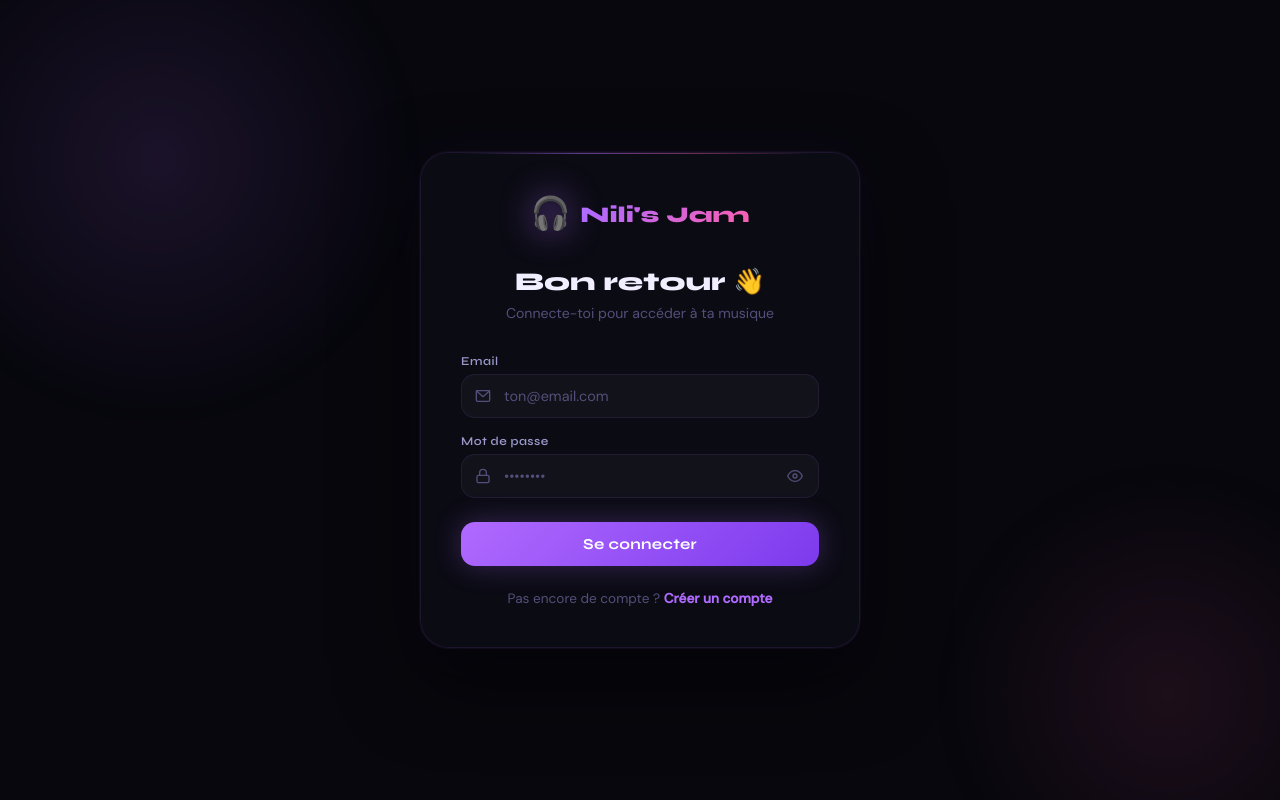
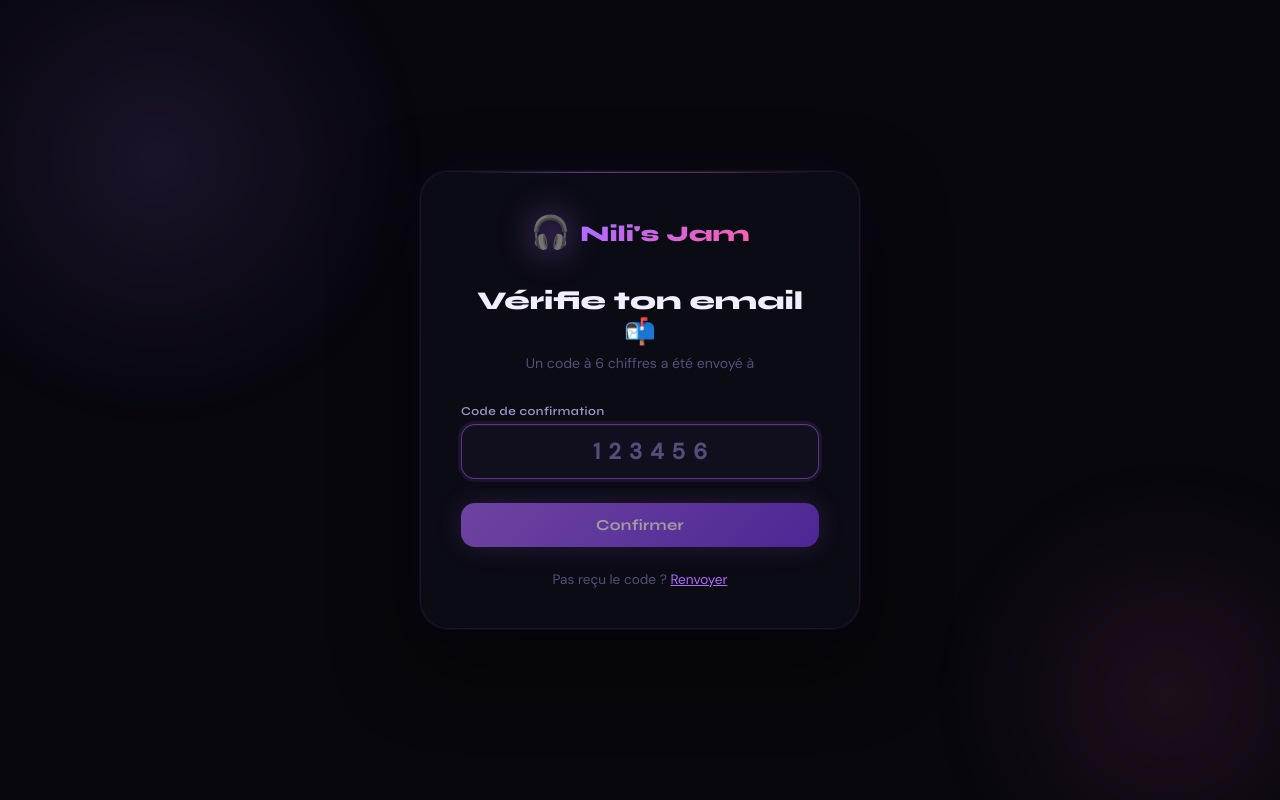
Before and after one commit to nilijam/nilis-jam, a React (Vite) app: page /verify in a window 1280 px wide. Before the commit this address led to /login. Built offline with nearby package versions, Linux system fonts and the light colour scheme; no server answers.

Commit message:
feat: vérification code email après inscription

```diff
--- a/src/App.jsx
+++ b/src/App.jsx
@@ -13,6 +13,7 @@ import Radio from './pages/Radio';
 import EpubReader from './pages/EpubReader';
 import Login from './pages/Login';
 import Register from './pages/Register';
+import Verify from './pages/Verify';
 import Playlists from './pages/Playlists';
 import Stats from './pages/Stats';
 import Profile from './pages/Profile';
@@ -25,6 +26,7 @@ export default function App() {
           <Routes>
             <Route path="/login"    element={<Login />} />
             <Route path="/register" element={<Register />} />
+            <Route path="/verify"   element={<Verify />} />
             <Route
               path="/*"
               element={
--- a/src/pages/Register.jsx
+++ b/src/pages/Register.jsx
@@ -1,9 +1,8 @@
 import { useState } from 'react';
 import { Link, useNavigate } from 'react-router-dom';
 import { useAuth } from '../context/AuthContext';
-import './Login.css'; // Même CSS partagé
+import './Login.css';
 
-// Calcule la force du mot de passe (0, 1, 2, 3)
 function getPasswordStrength(pwd) {
   if (!pwd) return 0;
   let score = 0;
@@ -13,19 +12,19 @@ function getPasswordStrength(pwd) {
   return score;
 }
 
-const STRENGTH_LABELS = ['', 'Faible', 'Moyen', 'Fort'];
+const STRENGTH_LABELS  = ['', 'Faible', 'Moyen', 'Fort'];
 const STRENGTH_CLASSES = ['', 'weak', 'medium', 'strong'];
 
 export default function Register() {
   const { register } = useAuth();
   const navigate = useNavigate();
 
-  const [form, setForm] = useState({ username: '', email: '', password: '', confirm: '' });
-  const [errors, setErrors] = useState({});
+  const [form, setForm]               = useState({ username: '', email: '', password: '', confirm: '' });
+  const [errors, setErrors]           = useState({});
   const [globalError, setGlobalError] = useState('');
-  const [loading, setLoading] = useState(false);
+  const [loading, setLoading]         = useState(false);
   const [showPassword, setShowPassword] = useState(false);
-  const [showConfirm, setShowConfirm] = useState(false);
+  const [showConfirm, setShowConfirm]   = useState(false);
 
   const strength = getPasswordStrength(form.password);
 
@@ -38,9 +37,9 @@ export default function Register() {
 
   const validate = () => {
     const e = {};
-    if (!form.username.trim()) e.username = 'Le nom d\'utilisateur est requis.';
+    if (!form.username.trim()) e.username = "Le nom d'utilisateur est requis.";
     else if (form.username.trim().length < 3) e.username = 'Minimum 3 caractères.';
-    if (!form.email.trim()) e.email = 'L\'email est requis.';
+    if (!form.email.trim()) e.email = "L'email est requis.";
     else if (!/\S+@\S+\.\S+/.test(form.email)) e.email = 'Email invalide.';
     if (!form.password) e.password = 'Le mot de passe est requis.';
     else if (form.password.length < 6) e.password = 'Minimum 6 caractères.';
@@ -49,34 +48,30 @@ export default function Register() {
     return e;
   };
 
-  const handleSubmit = (e) => {
+  const handleSubmit = async (e) => {
     e.preventDefault();
     const validationErrors = validate();
-    if (Object.keys(validationErrors).length > 0) {
-      setErrors(validationErrors);
-      return;
-    }
+    if (Object.keys(validationErrors).length > 0) { setErrors(validationErrors); return; }
 
     setLoading(true);
-    setTimeout(() => {
-      const result = register({
+    const result = await register({
       username: form.username.trim(),
-        email: form.email.trim(),
+      email:    form.email.trim(),
       password: form.password,
     });
+
     if (result.ok) {
-        navigate('/');
+      // Rediriger vers la page de vérification du code
+      navigate('/verify');
     } else {
       setGlobalError(result.error);
     }
     setLoading(false);
-    }, 250);
   };
 
   return (
     <div className="auth-page">
       <div className="auth-card">
-        {/* Logo */}
         <div className="auth-logo">
           <span className="auth-logo-icon">🎧</span>
           <span className="auth-logo-text">Nili's Jam</span>
@@ -87,89 +82,53 @@ export default function Register() {
 
         <form className="auth-form" onSubmit={handleSubmit} noValidate>
           {globalError && (
-            <div className="auth-error-banner">
-              <ErrorIcon /> {globalError}
-            </div>
+            <div className="auth-error-banner"><ErrorIcon /> {globalError}</div>
           )}
 
           {/* Nom d'utilisateur */}
           <div className="auth-field">
             <label className="auth-label" htmlFor="username">Nom d'utilisateur</label>
             <div className="auth-input-wrap">
-              <input
-                id="username"
-                name="username"
-                type="text"
-                autoComplete="username"
-                value={form.username}
-                onChange={handleChange}
-                placeholder="ton_pseudo"
-                className={`auth-input ${errors.username ? 'error' : ''}`}
-              />
+              <input id="username" name="username" type="text" autoComplete="username"
+                value={form.username} onChange={handleChange} placeholder="ton_pseudo"
+                className={`auth-input ${errors.username ? 'error' : ''}`} />
               <span className="auth-input-icon"><UserIcon /></span>
             </div>
-            {errors.username && (
-              <span className="auth-field-error"><ErrorIcon size={12} /> {errors.username}</span>
-            )}
+            {errors.username && <span className="auth-field-error"><ErrorIcon size={12} /> {errors.username}</span>}
           </div>
 
           {/* Email */}
           <div className="auth-field">
             <label className="auth-label" htmlFor="email">Email</label>
             <div className="auth-input-wrap">
-              <input
-                id="email"
-                name="email"
-                type="email"
-                autoComplete="email"
-                value={form.email}
-                onChange={handleChange}
-                placeholder="ton@email.com"
-                className={`auth-input ${errors.email ? 'error' : ''}`}
-              />
+              <input id="email" name="email" type="email" autoComplete="email"
+                value={form.email} onChange={handleChange} placeholder="ton@email.com"
+                className={`auth-input ${errors.email ? 'error' : ''}`} />
               <span className="auth-input-icon"><MailIcon /></span>
             </div>
-            {errors.email && (
-              <span className="auth-field-error"><ErrorIcon size={12} /> {errors.email}</span>
-            )}
+            {errors.email && <span className="auth-field-error"><ErrorIcon size={12} /> {errors.email}</span>}
           </div>
 
           {/* Mot de passe */}
           <div className="auth-field">
             <label className="auth-label" htmlFor="password">Mot de passe</label>
             <div className="auth-input-wrap">
-              <input
-                id="password"
-                name="password"
-                type={showPassword ? 'text' : 'password'}
-                autoComplete="new-password"
-                value={form.password}
-                onChange={handleChange}
-                placeholder="••••••••"
-                className={`auth-input ${errors.password ? 'error' : ''}`}
-              />
+              <input id="password" name="password" type={showPassword ? 'text' : 'password'}
+                autoComplete="new-password" value={form.password} onChange={handleChange}
+                placeholder="••••••••" className={`auth-input ${errors.password ? 'error' : ''}`} />
               <span className="auth-input-icon"><LockIcon /></span>
-              <button
-                type="button"
-                className="auth-eye-btn"
+              <button type="button" className="auth-eye-btn"
                 onClick={() => setShowPassword(p => !p)}
-                aria-label={showPassword ? 'Masquer' : 'Afficher'}
-              >
+                aria-label={showPassword ? 'Masquer' : 'Afficher'}>
                 {showPassword ? <EyeOffIcon /> : <EyeIcon />}
               </button>
             </div>
-            {errors.password && (
-              <span className="auth-field-error"><ErrorIcon size={12} /> {errors.password}</span>
-            )}
-            {/* Indicateur de force */}
+            {errors.password && <span className="auth-field-error"><ErrorIcon size={12} /> {errors.password}</span>}
             {form.password && (
               <>
                 <div className="password-strength">
                   {[1, 2, 3].map(i => (
-                    <div
-                      key={i}
-                      className={`strength-bar ${i <= strength ? STRENGTH_CLASSES[strength] : ''}`}
-                    />
+                    <div key={i} className={`strength-bar ${i <= strength ? STRENGTH_CLASSES[strength] : ''}`} />
                   ))}
                 </div>
                 <span className="strength-label">{STRENGTH_LABELS[strength]}</span>
@@ -181,29 +140,17 @@ export default function Register() {
           <div className="auth-field">
             <label className="auth-label" htmlFor="confirm">Confirmer le mot de passe</label>
             <div className="auth-input-wrap">
-              <input
-                id="confirm"
-                name="confirm"
-                type={showConfirm ? 'text' : 'password'}
-                autoComplete="new-password"
-                value={form.confirm}
-                onChange={handleChange}
-                placeholder="••••••••"
-                className={`auth-input ${errors.confirm ? 'error' : ''}`}
-              />
+              <input id="confirm" name="confirm" type={showConfirm ? 'text' : 'password'}
+                autoComplete="new-password" value={form.confirm} onChange={handleChange}
+                placeholder="••••••••" className={`auth-input ${errors.confirm ? 'error' : ''}`} />
               <span className="auth-input-icon"><LockIcon /></span>
-              <button
-                type="button"
-                className="auth-eye-btn"
+              <button type="button" className="auth-eye-btn"
                 onClick={() => setShowConfirm(p => !p)}
-                aria-label={showConfirm ? 'Masquer' : 'Afficher'}
-              >
+                aria-label={showConfirm ? 'Masquer' : 'Afficher'}>
                 {showConfirm ? <EyeOffIcon /> : <EyeIcon />}
               </button>
             </div>
-            {errors.confirm && (
-              <span className="auth-field-error"><ErrorIcon size={12} /> {errors.confirm}</span>
-            )}
+            {errors.confirm && <span className="auth-field-error"><ErrorIcon size={12} /> {errors.confirm}</span>}
           </div>
 
           <button className="auth-submit" type="submit" disabled={loading}>
@@ -213,30 +160,16 @@ export default function Register() {
         </form>
 
         <p className="auth-switch">
-          Déjà un compte ?{' '}
-          <Link to="/login">Se connecter</Link>
+          Déjà un compte ? <Link to="/login">Se connecter</Link>
         </p>
       </div>
     </div>
   );
 }
 
-/* ── Icônes SVG inline ── */
-function UserIcon() {
-  return <svg width="16" height="16" viewBox="0 0 24 24" fill="none" stroke="currentColor" strokeWidth="2" strokeLinecap="round" strokeLinejoin="round"><path d="M20 21v-2a4 4 0 0 0-4-4H8a4 4 0 0 0-4 4v2"/><circle cx="12" cy="7" r="4"/></svg>;
-}
-function MailIcon() {
-  return <svg width="16" height="16" viewBox="0 0 24 24" fill="none" stroke="currentColor" strokeWidth="2" strokeLinecap="round" strokeLinejoin="round"><rect x="2" y="4" width="20" height="16" rx="2"/><polyline points="2,4 12,13 22,4"/></svg>;
-}
-function LockIcon() {
-  return <svg width="16" height="16" viewBox="0 0 24 24" fill="none" stroke="currentColor" strokeWidth="2" strokeLinecap="round" strokeLinejoin="round"><rect x="3" y="11" width="18" height="11" rx="2" ry="2"/><path d="M7 11V7a5 5 0 0 1 10 0v4"/></svg>;
-}
-function EyeIcon() {
-  return <svg width="16" height="16" viewBox="0 0 24 24" fill="none" stroke="currentColor" strokeWidth="2" strokeLinecap="round" strokeLinejoin="round"><path d="M1 12s4-8 11-8 11 8 11 8-4 8-11 8-11-8-11-8z"/><circle cx="12" cy="12" r="3"/></svg>;
-}
-function EyeOffIcon() {
-  return <svg width="16" height="16" viewBox="0 0 24 24" fill="none" stroke="currentColor" strokeWidth="2" strokeLinecap="round" strokeLinejoin="round"><path d="M17.94 17.94A10.07 10.07 0 0 1 12 20c-7 0-11-8-11-8a18.45 18.45 0 0 1 5.06-5.94"/><path d="M9.9 4.24A9.12 9.12 0 0 1 12 4c7 0 11 8 11 8a18.5 18.5 0 0 1-2.16 3.19"/><line x1="1" y1="1" x2="23" y2="23"/></svg>;
-}
-function ErrorIcon({ size = 14 }) {
-  return <svg width={size} height={size} viewBox="0 0 24 24" fill="none" stroke="currentColor" strokeWidth="2" strokeLinecap="round" strokeLinejoin="round"><circle cx="12" cy="12" r="10"/><line x1="12" y1="8" x2="12" y2="12"/><line x1="12" y1="16" x2="12.01" y2="16"/></svg>;
-}
+function UserIcon()  { return <svg width="16" height="16" viewBox="0 0 24 24" fill="none" stroke="currentColor" strokeWidth="2" strokeLinecap="round" strokeLinejoin="round"><path d="M20 21v-2a4 4 0 0 0-4-4H8a4 4 0 0 0-4 4v2"/><circle cx="12" cy="7" r="4"/></svg>; }
+function MailIcon()  { return <svg width="16" height="16" viewBox="0 0 24 24" fill="none" stroke="currentColor" strokeWidth="2" strokeLinecap="round" strokeLinejoin="round"><rect x="2" y="4" width="20" height="16" rx="2"/><polyline points="2,4 12,13 22,4"/></svg>; }
+function LockIcon()  { return <svg width="16" height="16" viewBox="0 0 24 24" fill="none" stroke="currentColor" strokeWidth="2" strokeLinecap="round" strokeLinejoin="round"><rect x="3" y="11" width="18" height="11" rx="2" ry="2"/><path d="M7 11V7a5 5 0 0 1 10 0v4"/></svg>; }
+function EyeIcon()   { return <svg width="16" height="16" viewBox="0 0 24 24" fill="none" stroke="currentColor" strokeWidth="2" strokeLinecap="round" strokeLinejoin="round"><path d="M1 12s4-8 11-8 11 8 11 8-4 8-11 8-11-8-11-8z"/><circle cx="12" cy="12" r="3"/></svg>; }
+function EyeOffIcon(){ return <svg width="16" height="16" viewBox="0 0 24 24" fill="none" stroke="currentColor" strokeWidth="2" strokeLinecap="round" strokeLinejoin="round"><path d="M17.94 17.94A10.07 10.07 0 0 1 12 20c-7 0-11-8-11-8a18.45 18.45 0 0 1 5.06-5.94"/><path d="M9.9 4.24A9.12 9.12 0 0 1 12 4c7 0 11 8 11 8a18.5 18.5 0 0 1-2.16 3.19"/><line x1="1" y1="1" x2="23" y2="23"/></svg>; }
+function ErrorIcon({ size = 14 }) { return <svg width={size} height={size} viewBox="0 0 24 24" fill="none" stroke="currentColor" strokeWidth="2" strokeLinecap="round" strokeLinejoin="round"><circle cx="12" cy="12" r="10"/><line x1="12" y1="8" x2="12" y2="12"/><line x1="12" y1="16" x2="12.01" y2="16"/></svg>; }
--- /dev/null
+++ b/src/pages/Verify.jsx
@@ -0,0 +1,112 @@
+/**
+ * src/pages/Verify.jsx
+ * Page de vérification du code de confirmation après inscription
+ */
+
+import { useState } from 'react';
+import { useNavigate } from 'react-router-dom';
+import { useAuth } from '../context/AuthContext';
+import './Login.css';
+
+export default function Verify() {
+  const { user, verifyCode } = useAuth();
+  const navigate = useNavigate();
+
+  const [code, setCode]         = useState('');
+  const [error, setError]       = useState('');
+  const [loading, setLoading]   = useState(false);
+  const [success, setSuccess]   = useState(false);
+
+  const handleSubmit = async (e) => {
+    e.preventDefault();
+    if (!code.trim()) { setError('Entre le code reçu par email.'); return; }
+
+    setLoading(true);
+    setError('');
+
+    const result = await verifyCode(code.trim());
+    if (result.ok) {
+      setSuccess(true);
+      setTimeout(() => navigate('/'), 1500);
+    } else {
+      setError(result.error);
+    }
+    setLoading(false);
+  };
+
+  const handleResend = () => {
+    navigate('/register');
+  };
+
+  return (
+    <div className="auth-page">
+      <div className="auth-card">
+        <div className="auth-logo">
+          <span className="auth-logo-icon">🎧</span>
+          <span className="auth-logo-text">Nili's Jam</span>
+        </div>
+
+        {success ? (
+          <div style={{ textAlign: 'center', padding: '20px 0' }}>
+            <div style={{ fontSize: 48, marginBottom: 16 }}>✅</div>
+            <h2 className="auth-title">Email vérifié !</h2>
+            <p className="auth-subtitle">Redirection en cours…</p>
+          </div>
+        ) : (
+          <>
+            <h1 className="auth-title">Vérifie ton email 📬</h1>
+            <p className="auth-subtitle">
+              Un code à 6 chiffres a été envoyé à<br />
+              <strong style={{ color: '#b06aff' }}>{user?.email}</strong>
+            </p>
+
+            <form className="auth-form" onSubmit={handleSubmit} noValidate>
+              {error && (
+                <div className="auth-error-banner">
+                  <ErrorIcon /> {error}
+                </div>
+              )}
+
+              <div className="auth-field">
+                <label className="auth-label" htmlFor="code">Code de confirmation</label>
+                <div className="auth-input-wrap">
+                  <input
+                    id="code"
+                    name="code"
+                    type="text"
+                    maxLength={6}
+                    value={code}
+                    onChange={e => { setCode(e.target.value.replace(/\D/g, '')); setError(''); }}
+                    placeholder="123456"
+                    className={`auth-input ${error ? 'error' : ''}`}
+                    style={{ letterSpacing: '8px', fontSize: '22px', textAlign: 'center', fontWeight: 700 }}
+                    autoFocus
+                  />
+                </div>
+              </div>
+
+              <button className="auth-submit" type="submit" disabled={loading || code.length !== 6}>
+                {loading && <span className="auth-btn-spinner" />}
+                {loading ? 'Vérification…' : 'Confirmer'}
+              </button>
+            </form>
+
+            <p className="auth-switch">
+              Pas reçu le code ?{' '}
+              <span
+                onClick={handleResend}
+                style={{ color: '#b06aff', cursor: 'pointer', textDecoration: 'underline' }}
+              >
+                Renvoyer
+              </span>
+            </p>
+          </>
+        )}
+      </div>
+    </div>
+  );
+}
+
+function ErrorIcon({ size = 14 }) {
+  return <svg width={size} height={size} viewBox="0 0 24 24" fill="none" stroke="currentColor" strokeWidth="2" strokeLinecap="round" strokeLinejoin="round"><circle cx="12" cy="12" r="10"/><line x1="12" y1="8" x2="12" y2="12"/><line x1="12" y1="16" x2="12.01" y2="16"/></svg>;
+}
```
Also changed, not shown: src/context/AuthContext.jsx (+26 -10 lines). Lines whose indentation alone changed are shown as unchanged.
